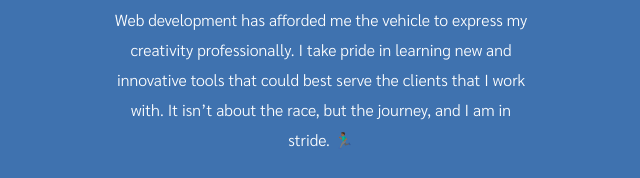
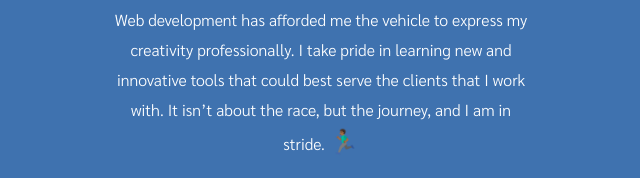
Before and after one commit to DushaneJackson/dushanejackson.github.io, a plain HTML site: page index.html in a window 1280 px wide. Shown: the part 893-1071 px from the top of the page, 549-1189 px from the left. Drawn offline with nearby package versions, Linux system fonts and the light colour scheme; a web font is replaced by a local one.

Commit message:
Add files via upload

```diff
--- a/CSS/style.css
+++ b/CSS/style.css
@@ -130,6 +130,10 @@ footer {
     font-style: italic;
     text-transform: uppercase;
 
+}
+
+.emoji {
+    font-size: 1.5rem;
 }
 
 .aboutme_maintext {
```
